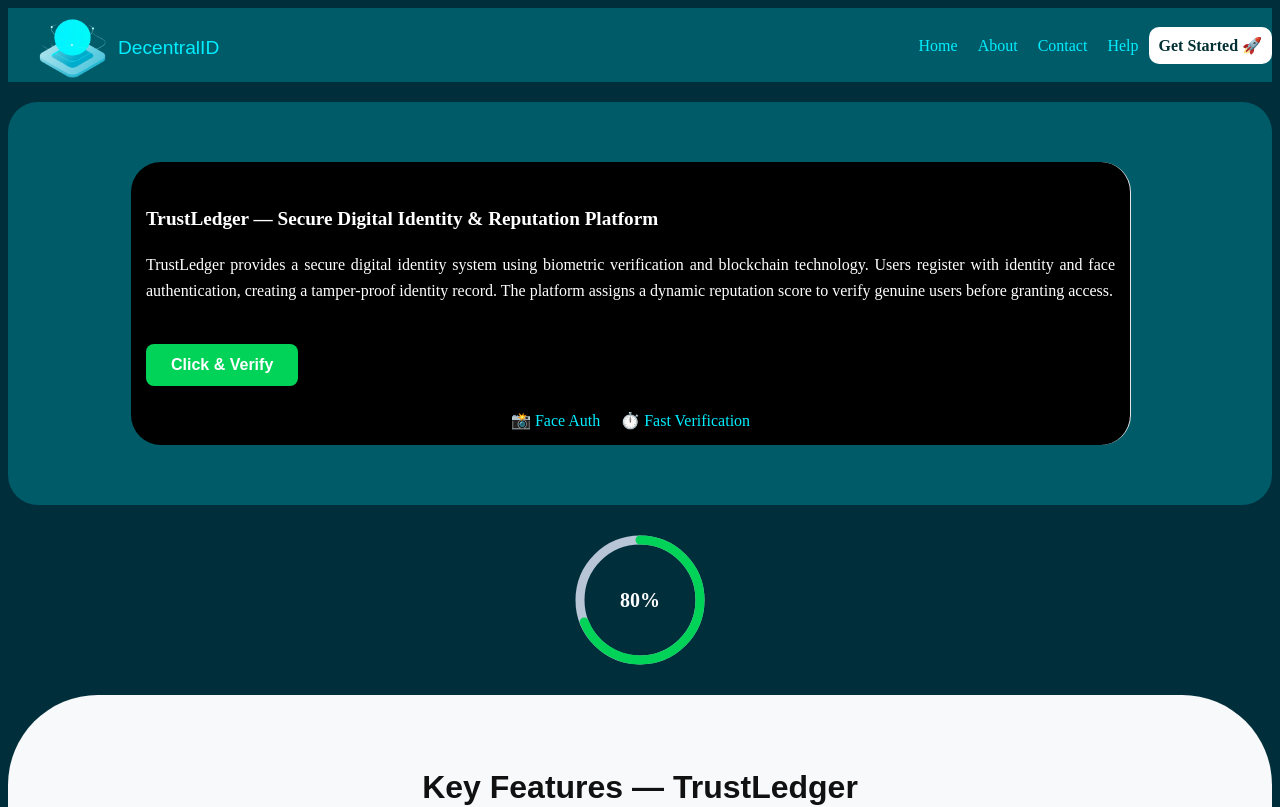
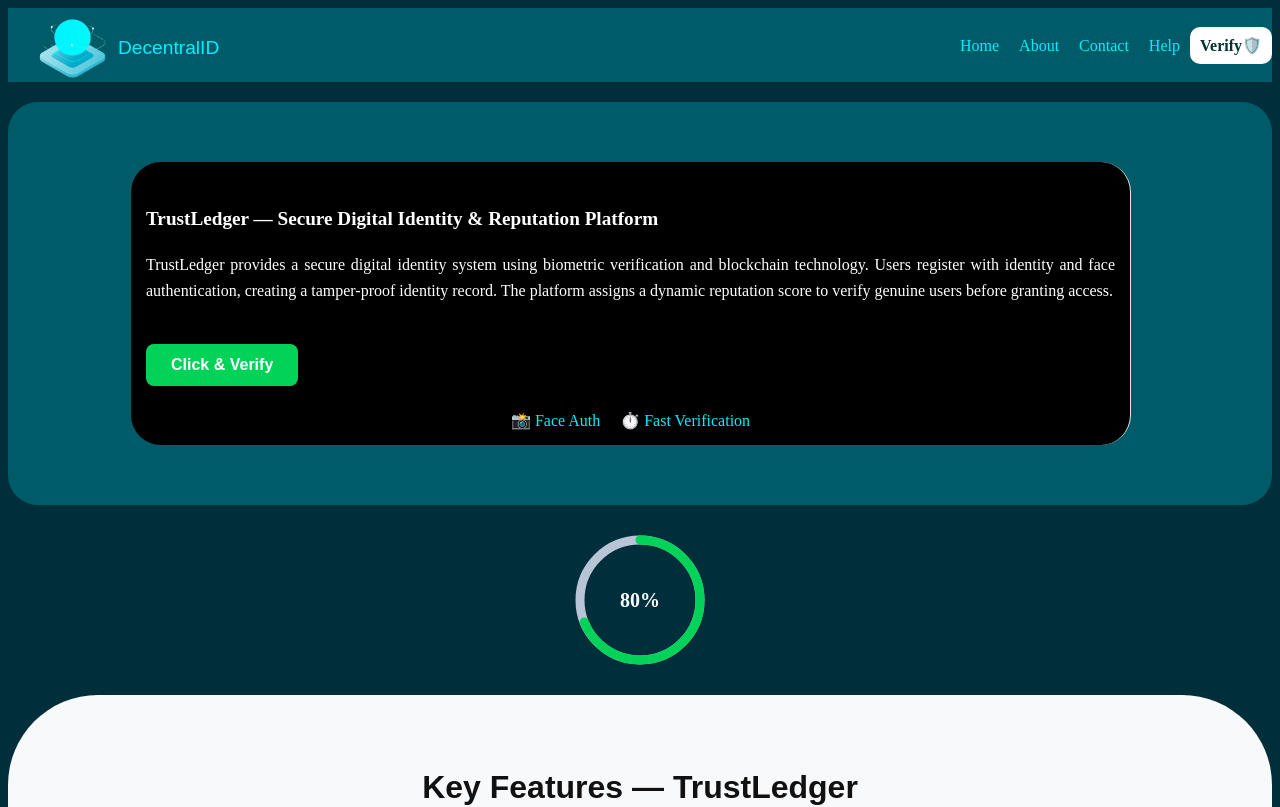
Before and after one commit to decentraidproject-pixel/DecentraIDFD, a React app: page / in a window 1280 px wide. Shown: the top 807 px of the page. Built offline with nearby package versions, Linux system fonts and the light colour scheme; the HTML template or start-up script is replaced by a standard one.

Commit message:
Update Header.jsx

```diff
--- a/src/Header.jsx
+++ b/src/Header.jsx
@@ -2,9 +2,16 @@ import React, { useState } from 'react'
 import logo1 from './assets/logo1.png';
 import './Header.css'
 import { Link } from 'react-router-dom';
+import { useNavigate } from 'react-router-dom';
 
 
 const Header = () => {
+
+  const n=useNavigate();
+
+  function verify(){
+    n(UserLookup);
+  }
 
   const [open,setOpen]=useState();
   return (
@@ -26,7 +33,7 @@ const Header = () => {
           <Link to="/about">About</Link>
           <Link to="/contact" >Contact</Link>
           <Link to="/help">Help</Link>
-          <Link to="startnow">Get Started 🚀</Link>
+          <Link to="startnow" onClick={verify}>Verify🛡️</Link>
          </nav>
          </div>
       </div>
```
